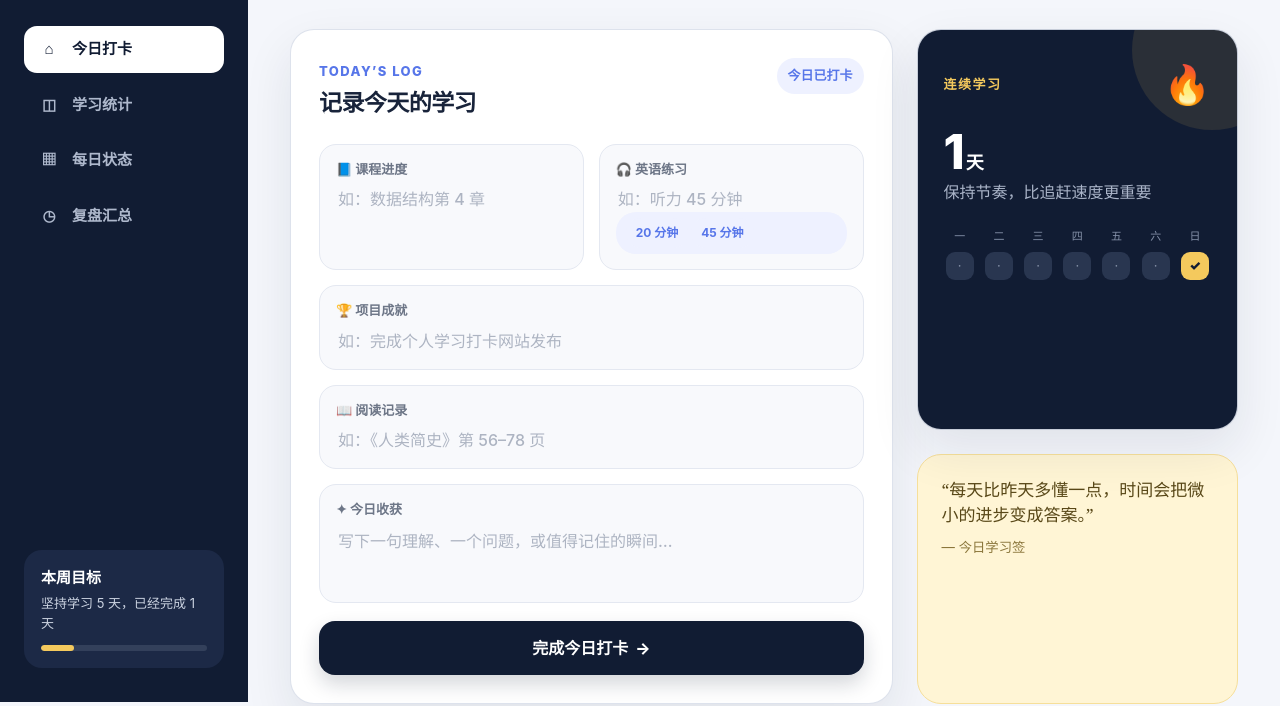
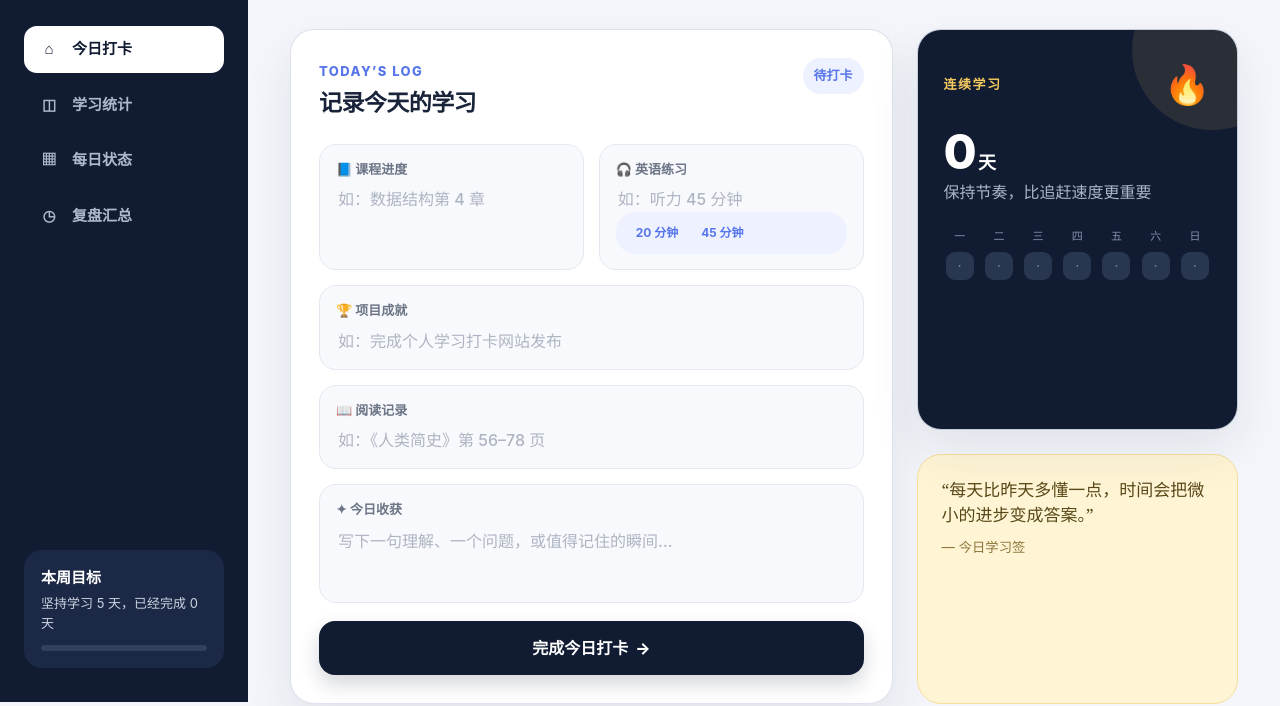
Before and after one commit to hongjiangwu/jichuang-website, a plain HTML site: page study/index.html in a window 1280 px wide. Shown: the part 98-804 px from the top of the page. Drawn offline with Linux system fonts and the light colour scheme.

Commit message:
Remove automatic demo check-in record

```diff
--- a/study/index.html
+++ b/study/index.html
@@ -100,17 +100,15 @@
       localStorage.removeItem(KEY);
       localStorage.setItem(RESET_KEY,'done');
     }
-    let records=JSON.parse(localStorage.getItem(KEY)||'[]');
+    const storedRecords=JSON.parse(localStorage.getItem(KEY)||'[]');
+    let records=storedRecords.filter(r=>r&&r.id!=='project-achievement-today');
+    if(records.length!==storedRecords.length)localStorage.setItem(KEY,JSON.stringify(records));
     const hasStudyContent=r=>Boolean(r&&[r.course,r.project,r.english,r.book,r.note].some(value=>String(value||'').trim()));
     const today=()=>new Date().toLocaleDateString('en-CA');
     const START_KEY='shiguang-study-start-date-v1';
     let startDate=localStorage.getItem(START_KEY)||records.filter(hasStudyContent).map(r=>r.date).filter(Boolean).sort()[0]||today();
     if(!/^\d{4}-\d{2}-\d{2}$/.test(startDate))startDate=today();
     localStorage.setItem(START_KEY,startDate);
-    if(didReset){
-      records=[{id:'project-achievement-today',date:today(),course:'',project:'完成个人学习打卡网站搭建与发布',english:'',book:'',note:'把学习进展、英语练习、阅读记录和项目成就放到同一个打卡页面里。'}];
-      persist();
-    }
     const fmt=d=>{const x=new Date(d+'T12:00:00');return {md:`${x.getMonth()+1}/${x.getDate()}`,day:['周日','周一','周二','周三','周四','周五','周六'][x.getDay()]}};
     const pad=n=>String(n).padStart(2,'0');
     const dateKey=d=>`${d.getFullYear()}-${pad(d.getMonth()+1)}-${pad(d.getDate())}`;
```
